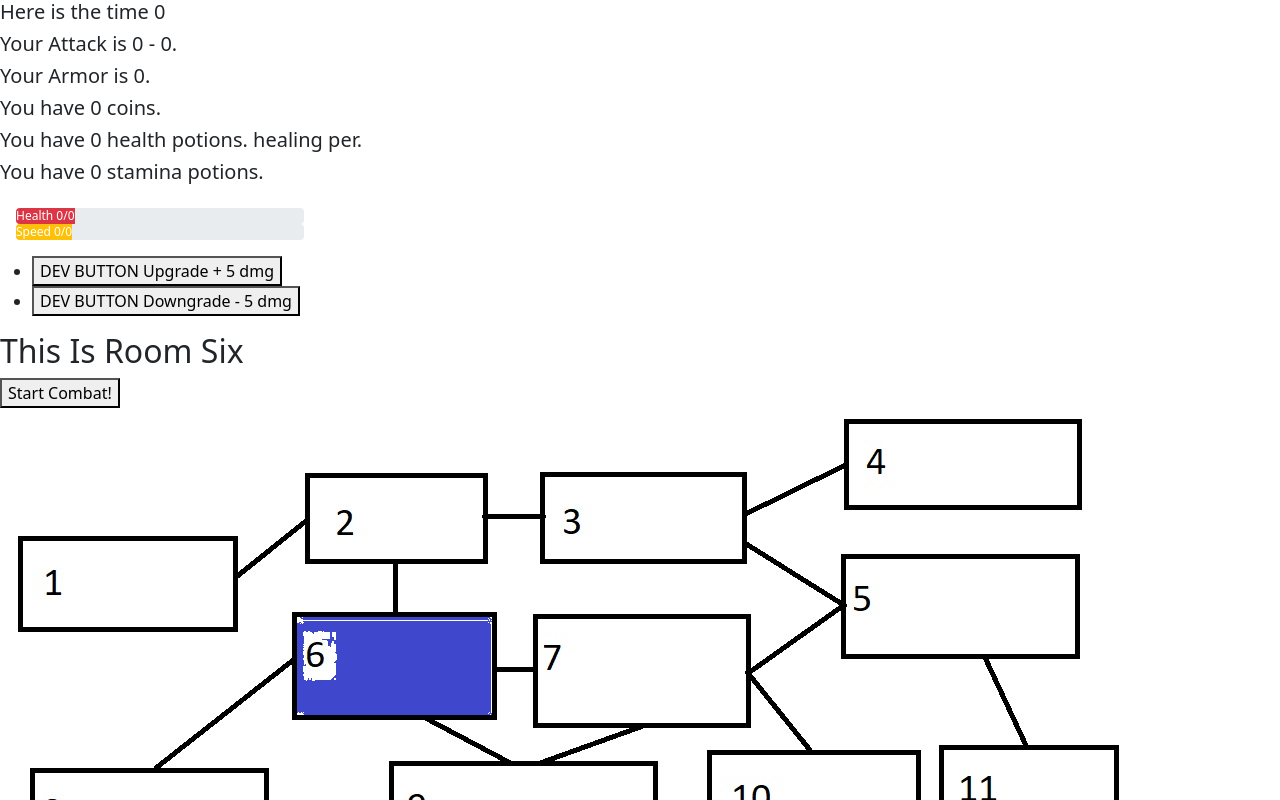
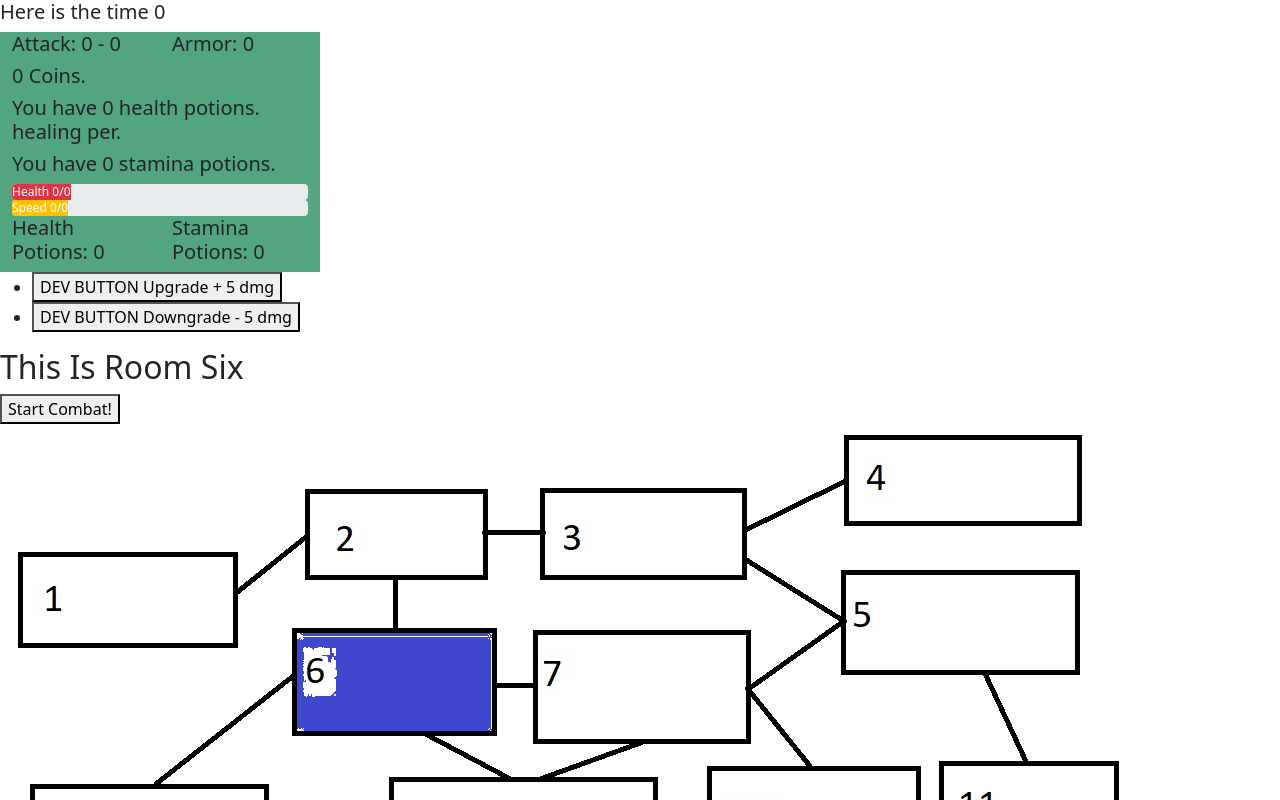
Before and after one commit to Wjamescorbett/ReactGamePractice, a React (Create React App) app: page /RoomSix in a window 1280 px wide. Shown: the top 800 px of the page. Built offline with nearby package versions, Linux system fonts and the light colour scheme.

Commit message:
Reworking player status in the navBar to be easier to read.

```diff
--- a/src/components/EnemyVisuals/EnemyVisuals.jsx
+++ b/src/components/EnemyVisuals/EnemyVisuals.jsx
@@ -17,21 +17,17 @@ const EnemyVisuals = (props) => {
         enemies.sort((a,b) => a.enemySpeed - b.enemySpeed)
         console.log(enemies)
         return(
-            <TransitionGroup component={null}>
                 <Container>
                     <Row>
                     {enemies.map(enemy =>
-                    <CSSTransition key={enemy} timeout={500} classNames="fade">
                         <Col sm={4} className={`square border border-5, square bg-${enemy.enemyColor} rounded-6`}>
                             <h1>{enemy.enemyName}</h1>
                             <ProgressBar variant="danger" min={0} max={enemy.enemyMaxHealth} now={enemy.enemyHealth} label={`Health ${enemy.enemyHealth}/${enemy.enemyMaxHealth}`}/>
                             <ProgressBar variant="warning" min={0} max={enemy.enemyMaxSpeed} now={enemy.enemySpeed} label={`Speed ${enemy.enemySpeed}/${enemy.enemyMaxSpeed}`}/>
                         </Col>
-                    </CSSTransition>
                     )}
                     </Row>
                 </Container>
-            </TransitionGroup>
         )
     }
 
--- a/src/components/Navbar/Navbar.jsx
+++ b/src/components/Navbar/Navbar.jsx
@@ -1,19 +1,38 @@
 import React , { Component } from 'react';
 import { BrowserRouter, Route, Link } from "react-router-dom";
 import ProgressBar from 'react-bootstrap/ProgressBar';
+import { Container } from 'react-bootstrap';
+import Row from 'react-bootstrap/Row';
+import Col from 'react-bootstrap/Col';
 
 const Navbar = (props) => {
         return(
             <div>
                 <h5>Here is the time {props.gameTick}</h5>
-                <h5>Your Attack is {props.player.playerAttackLow} - {props.player.playerAttackHigh}. </h5>
-                <h5>Your Armor is {props.player.playerArmor}. </h5>
-                <h5>You have {props.player.playerCoins} coins. </h5>
-                <h5>You have {props.player.playerHealthPotion} health potions. {props.player.healthPotionEffect} healing per. </h5>
-                <h5>You have {props.player.playerStaminaPotion} stamina potions. </h5>
-                <div className="w-25 p-3">
-                    <ProgressBar variant="danger" min={0} max={props.player.playerMaxHealth} now={props.player.playerHealth} label={`Health ${props.player.playerHealth}/${props.player.playerMaxHealth}`}/>
-                    <ProgressBar variant="warning" min={0} max={props.player.playerMaxSpeed} now={props.player.playerSpeed} label={`Speed ${props.player.playerSpeed}/${props.player.playerMaxSpeed}`}/>
+                <div className="w-25 p-3, bg-success bg-opacity-75">
+                    <div class="container">
+                        <div class="row">
+                            <div class="col">
+                                <h5>Attack: {props.player.playerAttackLow} - {props.player.playerAttackHigh} </h5>
+                            </div>
+                            <div class="col">
+                                <h5>Armor: {props.player.playerArmor} </h5>
+                            </div>
+                        </div>
+                        <h5>{props.player.playerCoins} Coins. </h5>
+                        <h5>You have {props.player.playerHealthPotion} health potions. {props.player.healthPotionEffect} healing per. </h5>
+                        <h5>You have {props.player.playerStaminaPotion} stamina potions. </h5>
+                            <ProgressBar variant="danger" min={0} max={props.player.playerMaxHealth} now={props.player.playerHealth} label={`Health ${props.player.playerHealth}/${props.player.playerMaxHealth}`}/>
+                            <ProgressBar variant="warning" min={0} max={props.player.playerMaxSpeed} now={props.player.playerSpeed} label={`Speed ${props.player.playerSpeed}/${props.player.playerMaxSpeed}`}/>
+                        <div class="row">
+                            <div class="col">
+                                <h5>Health Potions: {props.player.playerHealthPotion}</h5>
+                            </div>
+                            <div class="col">
+                                <h5>Stamina Potions: {props.player.playerStaminaPotion} </h5>
+                            </div>
+                        </div>
+                    </div>
                 </div>
                 <nav>
                     <ul>
```
